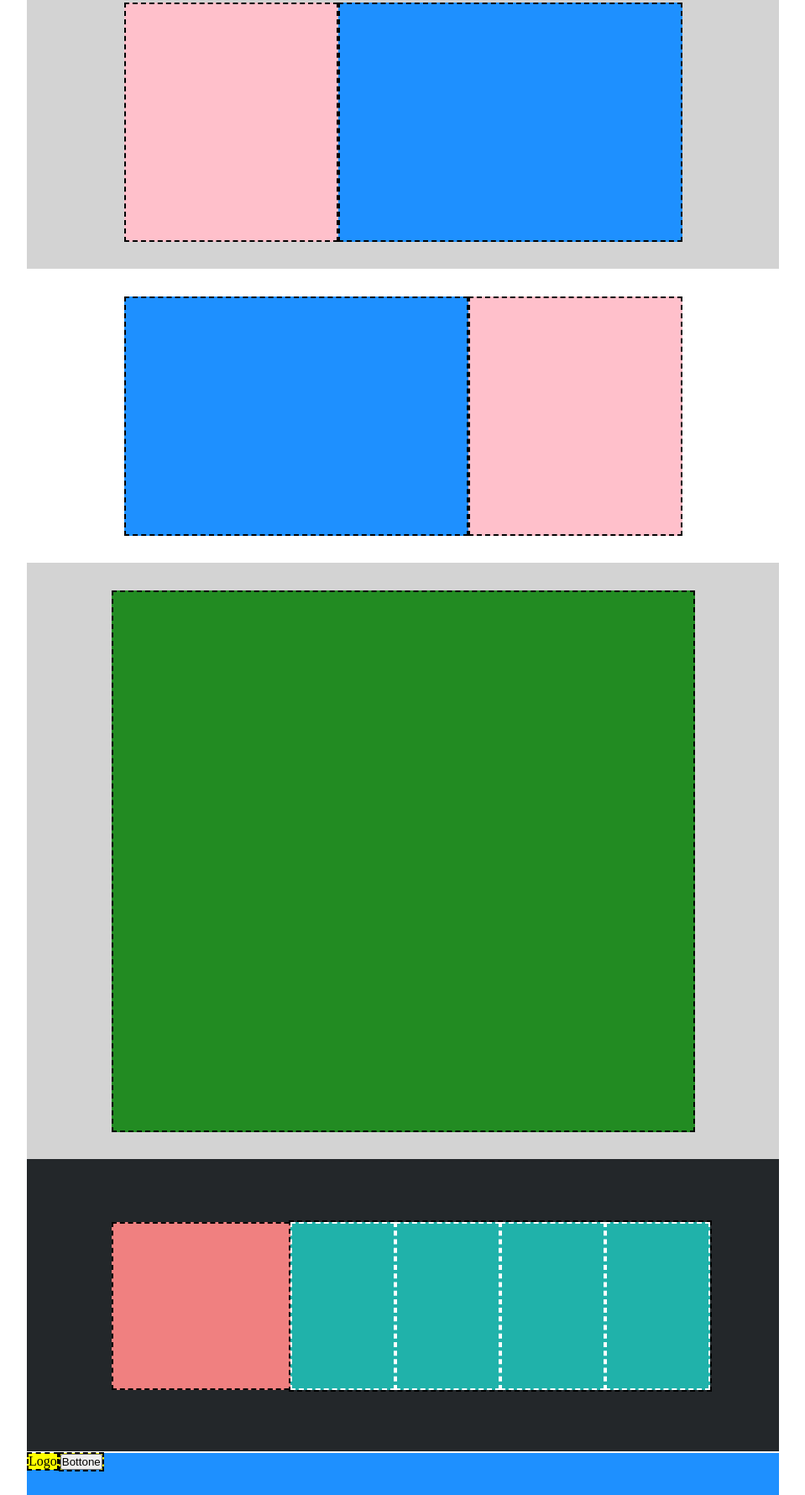
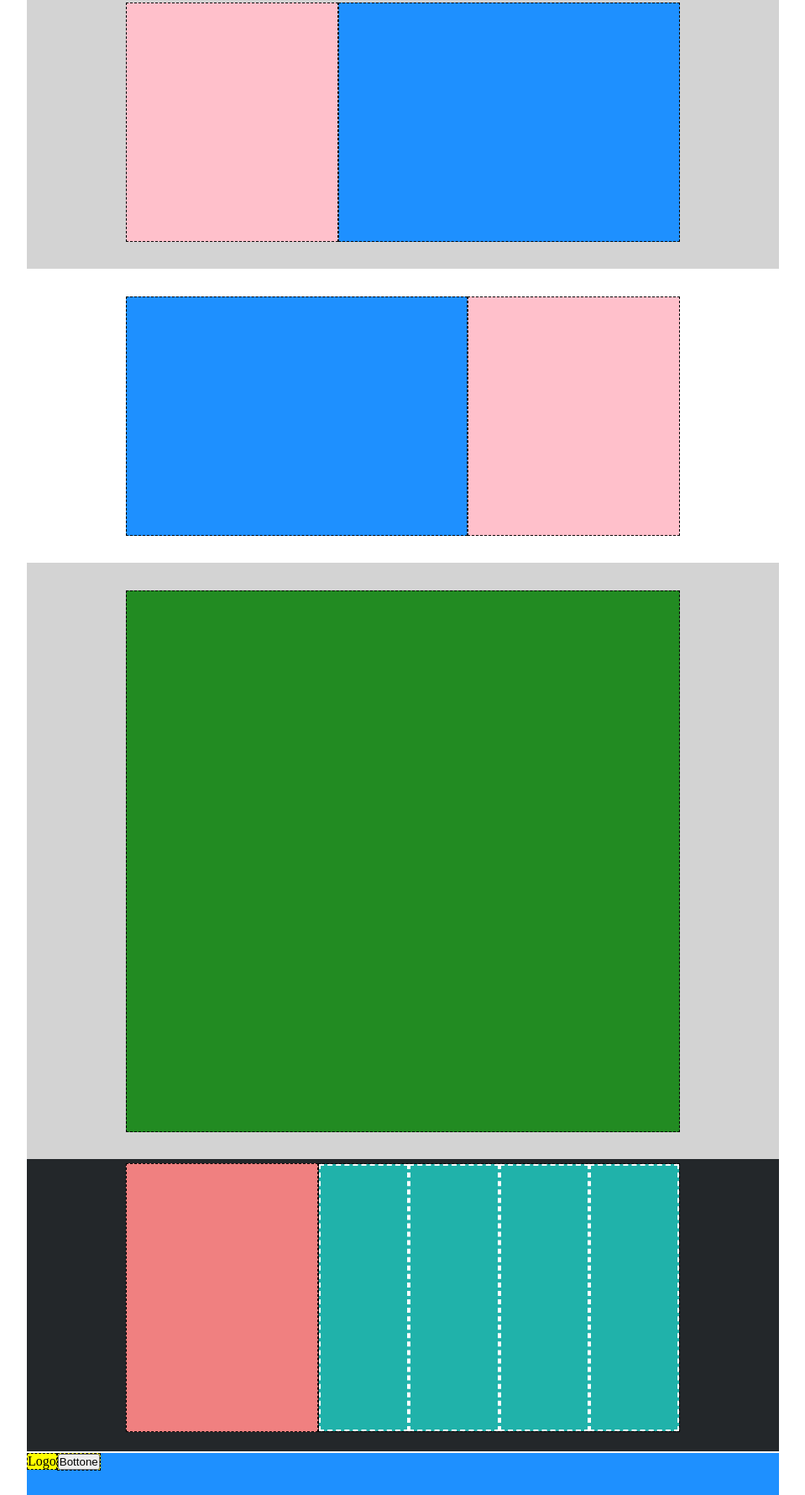
Before and after one commit to Neo-Machina/htmlcss-struttura-discord, a plain HTML site: page index.html in a window 1280 px wide. Shown: the part 730-2510 px from the top of the page at 84% size, without its empty margins (160-1119 px from the left). Drawn offline with Linux system fonts and the light colour scheme.

Commit message:
footer top completed

```diff
--- a/css/style.css
+++ b/css/style.css
@@ -11,18 +11,22 @@
     margin: auto;
 }
 
-/* .content-container {
+.border {
+    border: 1px dashed black;
+}
 
-} */
-
-.border {
-    border: 2px dashed black;
+.columns {
+    height: 350px;
+    width: 660px;
+    display: flex;
+    align-items: center;
+    justify-content: center;
 }
 
 /* HEADER */
 
 /* HEADER-TOP */
-.header-top-flex {
+.header-top-col {
     background-color: #daa520;
     display: flex;
     height: 25px;
@@ -96,13 +100,8 @@ nav {
     background-color: white;
     /* TEST */
     height: 350px;
-}
-
-.columns {
-    height: 350px;
     display: flex;
     justify-content: center;
-    align-items: center;
 }
 
 .col-blue {
@@ -122,6 +121,8 @@ nav {
     background-color: #d3d3d3;
     /* TEST */
     height: 350px;
+    display: flex;
+    justify-content: center;
 }
 
 /* SECTION 4 */
@@ -129,14 +130,18 @@ nav {
     background-color: #d3d3d3;
     /* TEST */
     height: 710px;
+    display: flex;
+    justify-content: center;
 }
 
 .column-4 {
     height: 710px;
+    width: 660px;
     display: flex;
     justify-content: center;
     align-items: center;
 }
+
 
 .col-green {
     background-color: #228b22;
@@ -156,38 +161,33 @@ footer {
     background-color: #23272a;
     /* TEST */
     height: 350px;
-    border-bottom: 2px solid white ;
+    border-bottom: 2px solid white;
+    display: flex;
+    justify-content: center;
 }
 
 .col-red {
     background-color:#f08080 ;
     width: 231px;
-    height: 200px;
+    height: 320px;
 }
 
 .ft-columns {
     display: flex;
     justify-content: center;
-    align-items: center;
     height: 350px;
+    width: 660px;
+    padding-top: 5px;
 }
 
-.nth-col{
+.nth-col {
     display: flex;
-    justify-content: center;
-    align-items: center;
-    height: 350px;
-    width: 463px;
-}
-
-.card {
-    display: flex;
+    height: 320px;
 }
 
 .ft-col-green {
     background-color: #20b2aa;
-    width: calc( 500px / 4);
-    height: 200px;
+    width: calc( (660px - 231px) / 4);
 }
 
 .white-border {
@@ -215,5 +215,4 @@ footer {
     height: 20px;
     justify-content: space-between;
     align-items: center;
-
 }
--- a/index.html
+++ b/index.html
@@ -11,17 +11,16 @@
 <body>
     <div class="container">
         <!-- HEADER -->
-        <!-- <div class="content-container"> -->
             <header>
                 <!-- HEADER-TOP -->
                 <div class="header-top">
-                    <div class="header-top-flex">
+                    <div class="header-top-col">
                         <!-- LOGO -->
                         <div class="logo border">logo</div>
 
                         <!-- MENU -->
-                        <nav>
-                            <ul class="menu border">
+                        <nav class="border">
+                            <ul class="menu">
                                 <li>link</li>
                                 <li>link</li>
                                 <li>link</li>
@@ -39,15 +38,13 @@
                     <div class="violet-box border">
 
                     </div>
-
                 </div>
             </header>
 
             <!-- MAIN -->
             <main>
                 <!-- 1ST SECTION -->
-                <section>
-                    <div class="section-1">
+                <section class="section-1">
                         <div class="columns">
                             <div class="col-blue border">
 
@@ -57,12 +54,10 @@
 
                             </div>
                         </div>
-                    </div>
                 </section>
 
                 <!-- 2ND SECTION -->
-                <section>
-                    <div class="section-2">
+                <section class="section-2">
                         <div class="columns">
                             <div class="col-pink border">
 
@@ -72,13 +67,10 @@
 
                             </div>
                         </div>
-                    </div>
-
                 </section>
 
                 <!-- 3TH SECTION -->
-                <section>
-                    <div class="section-3">
+                <section class="section-3">
                         <div class="columns">
                             <div class="col-blue border">
 
@@ -88,20 +80,15 @@
 
                             </div>
                         </div>
-                    </div>
-
                 </section>
 
                 <!-- 4TH SECTION -->
-                <section>
-                    <div class="section-4">
+                <section class="section-4">
                         <div class="column-4">
                             <div class="col-green border">
 
                             </div>
                         </div>
-                    </div>
-
                 </section>
             </main>
 
@@ -109,22 +96,15 @@
             <footer>
                 <!-- FOOTER-TOP -->
                 <section class="footer-top">
-                    <div class="footer-section">
                         <div class="ft-columns">
-                            <div class="col-red border">
-
-                            </div>
-
-                            <div class="nth-col">
-                                <div class="card border">
-                                    <div class="ft-col-green white-border"></div>
-                                    <div class="ft-col-green white-border"></div>
-                                    <div class="ft-col-green white-border"></div>
-                                    <div class="ft-col-green white-border"></div>
-                                </div>
+                            <div class="col-red border"></div>
+                            <div class="nth-col border">
+                                <div class="ft-col-green white-border"></div>
+                                <div class="ft-col-green white-border"></div>
+                                <div class="ft-col-green white-border"></div>
+                                <div class="ft-col-green white-border"></div>
                             </div>
                         </div>
-                    </div>
                 </section>
 
                 <!-- FOOTER-BOTTOM -->
@@ -139,7 +119,6 @@
                     </div>
                 </div>
             </footer>
-        <!-- </div> -->
     </div>
 </body>
 </html>
```
